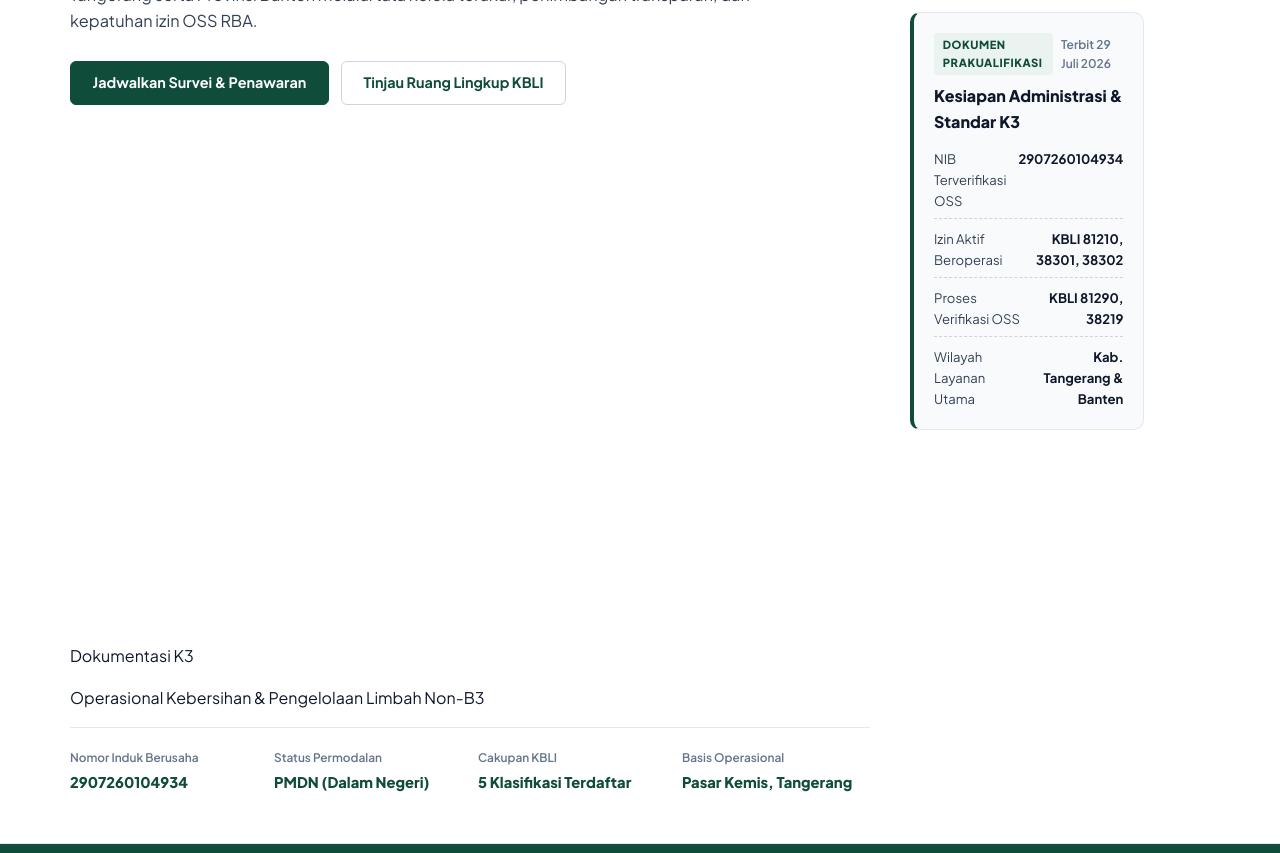
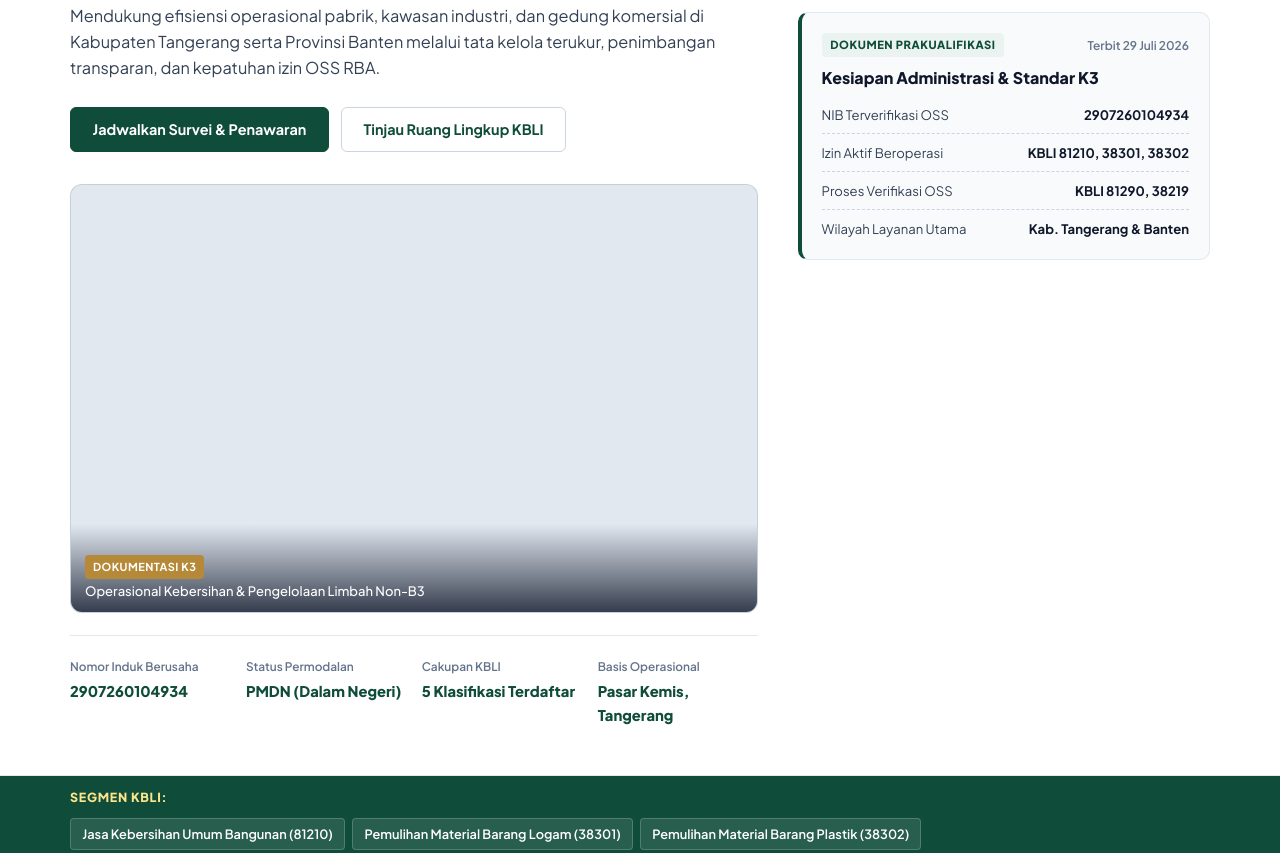
Before and after one commit to Blisoft-web/restusabamandiri, a plain HTML site: page index.html in a window 1280 px wide. Shown: the part 364-1217 px from the top of the page. Drawn offline with Linux system fonts and the light colour scheme; no server answers.

Commit message:
Update style.css

```diff
--- a/style.css
+++ b/style.css
@@ -1160,3 +1160,132 @@ article[id] {
     width: 100%;
   }
 }
+
+.hero-gallery-wrapper {
+  width: 100%;
+  margin: 22px 0;
+  user-select: none;
+  -webkit-user-select: none;
+}
+
+.hero-gallery-frame {
+  position: relative;
+  width: 100%;
+  aspect-ratio: 16 / 10;
+  background-color: #E2E8F0;
+  border-radius: 12px;
+  overflow: hidden;
+  border: 1px solid rgba(15, 76, 58, 0.14);
+  touch-action: pan-y;
+  -webkit-touch-callout: none;
+}
+
+#hero-gallery-canvas,
+.hero-gallery-fallback-bg {
+  position: absolute;
+  top: 0;
+  left: 0;
+  width: 100%;
+  height: 100%;
+  display: block;
+  object-fit: cover;
+  background-size: cover;
+  background-position: center;
+  background-repeat: no-repeat;
+  transition: opacity 0.35s ease;
+  pointer-events: none;
+}
+
+.hero-gallery-fallback-bg {
+  opacity: 0;
+}
+
+.hero-gallery-fallback-bg.is-active {
+  opacity: 1;
+}
+
+.hero-gallery-shield {
+  position: absolute;
+  top: 0;
+  right: 0;
+  bottom: 0;
+  left: 0;
+  z-index: 3;
+  background: transparent;
+  touch-action: pan-y;
+  user-select: none;
+  -webkit-user-select: none;
+  -webkit-touch-callout: none;
+  -webkit-user-drag: none;
+}
+
+.hero-gallery-overlay {
+  position: absolute;
+  right: 0;
+  bottom: 0;
+  left: 0;
+  z-index: 4;
+  padding: 28px 14px 12px;
+  background: linear-gradient(to top, rgba(15, 23, 42, 0.82) 0%, rgba(15, 23, 42, 0) 100%);
+  color: #FFFFFF;
+  pointer-events: none;
+}
+
+.hero-gallery-badge {
+  display: inline-block;
+  font-size: 11px;
+  font-weight: 700;
+  letter-spacing: 0.04em;
+  text-transform: uppercase;
+  background-color: var(--accent-color, #B58938);
+  color: #FFFFFF;
+  padding: 3px 8px;
+  border-radius: 4px;
+  margin-bottom: 4px;
+}
+
+.hero-gallery-caption {
+  margin: 0;
+  font-size: 13px;
+  font-weight: 500;
+  line-height: 1.35;
+  white-space: nowrap;
+  overflow: hidden;
+  text-overflow: ellipsis;
+}
+
+.hero-gallery-controls {
+  position: absolute;
+  top: 10px;
+  right: 10px;
+  z-index: 5;
+  display: flex;
+  align-items: center;
+  gap: 6px;
+  background-color: rgba(15, 23, 42, 0.72);
+  padding: 4px 8px;
+  border-radius: 999px;
+}
+
+.hero-gallery-controls[hidden] {
+  display: none !important;
+}
+
+.gallery-nav-btn {
+  appearance: none;
+  -webkit-appearance: none;
+  border: none;
+  background: transparent;
+  color: #FFFFFF;
+  font-size: 13px;
+  line-height: 1;
+  padding: 4px 6px;
+  cursor: pointer;
+}
+
+.hero-gallery-counter {
+  color: #F8FAFC;
+  font-size: 12px;
+  font-weight: 600;
+  font-variant-numeric: tabular-nums;
+}
```
